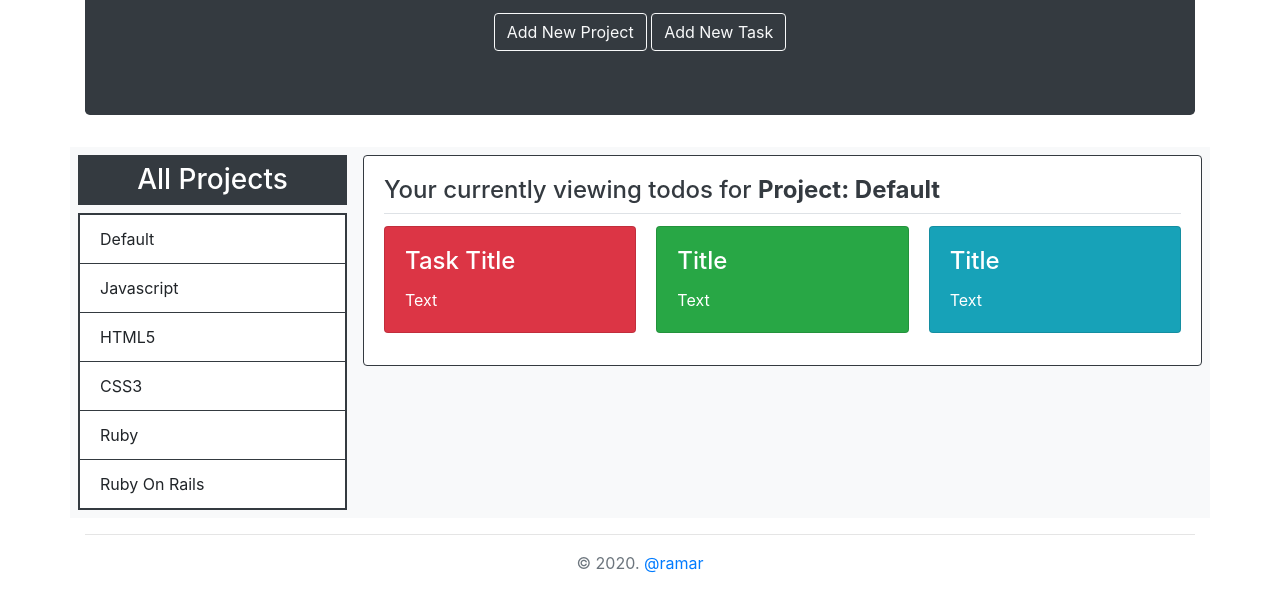
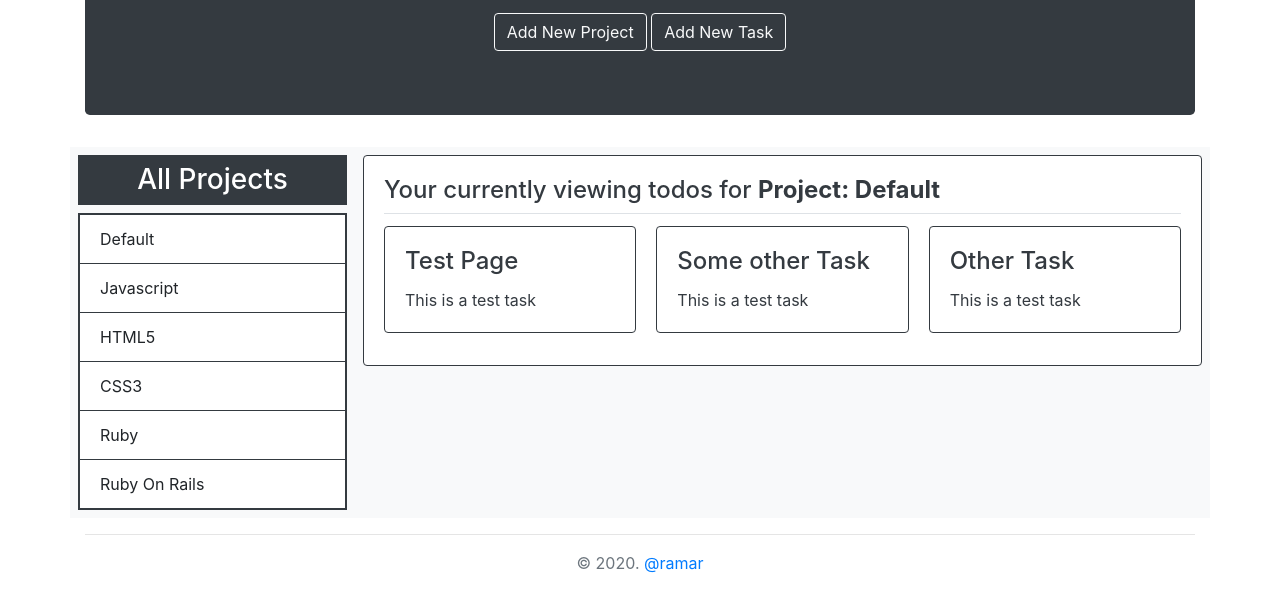
Before and after one commit to raheebwa/mv-todolist, a website built with webpack: page dist/index.html in a window 1280 px wide. Shown: the part 199-800 px from the top of the page. Built offline with nearby package versions, Linux system fonts and the light colour scheme.

Commit message:
feat: Can render all tasks via js DOM

```diff
--- a/src/index.js
+++ b/src/index.js
@@ -1,5 +1,7 @@
 import projectsModel from './modules/projects/projectsModel';
 import projectsView from './modules/projects/projectsView';
+import tasksModel from './modules/tasks/tasksModel';
+import tasksView from './modules/tasks/tasksView';
 import renderProjectForm from './modules/projects/addProjectForm';
 import renderTaskForm from './modules/tasks/addTaskForm';
 
@@ -24,3 +26,5 @@ document.getElementById('btn-add-task').addEventListener('click', () => {
 
 // Render Project list
 document.getElementById('project-list').appendChild(projectsView.all(projectsModel.allProjects()));
+// Render Card list
+document.getElementById('tasks-list').appendChild(tasksView.all(tasksModel.allTasks()));
--- a/src/modules/tasks/tasksModel.js
+++ b/src/modules/tasks/tasksModel.js
@@ -7,6 +7,12 @@ const tasks = [
     project: 0,
   }, {
     title: 'Some other Task',
+    description: 'This is a test task',
+    dueDate: '2021-11-03',
+    priority: 0,
+    project: 0,
+  }, {
+    title: ' Other Task',
     description: 'This is a test task',
     dueDate: '2021-11-03',
     priority: 0,
--- /dev/null
+++ b/src/modules/tasks/tasksView.js
@@ -0,0 +1,35 @@
+const tasksView = {
+  all(list) {
+    const cardContainer = document.getElementById('tasks-list');
+
+    list.forEach(lItem => {
+      const card = document.createElement('div');
+      card.setAttribute('class', 'card text-dark border-dark');
+
+      const cardBody = document.createElement('div');
+      cardBody.setAttribute('class', 'card-body');
+
+      const cardTitle = document.createElement('h4');
+      cardTitle.setAttribute('class', 'card-title');
+      cardTitle.innerText = lItem.title;
+
+      const cardText = document.createElement('p');
+      cardText.setAttribute('class', 'card-text');
+      cardText.innerText = lItem.description;
+
+      cardBody.appendChild(cardTitle);
+      cardBody.appendChild(cardText);
+
+      card.appendChild(cardBody);
+
+      cardContainer.appendChild(card);
+    });
+    return cardContainer;
+  },
+  // todo
+  // find(project){}
+  // show(project)
+  // delete(project){}
+};
+
+export default tasksView;
```
Also changed, not shown: dist/index.html.
